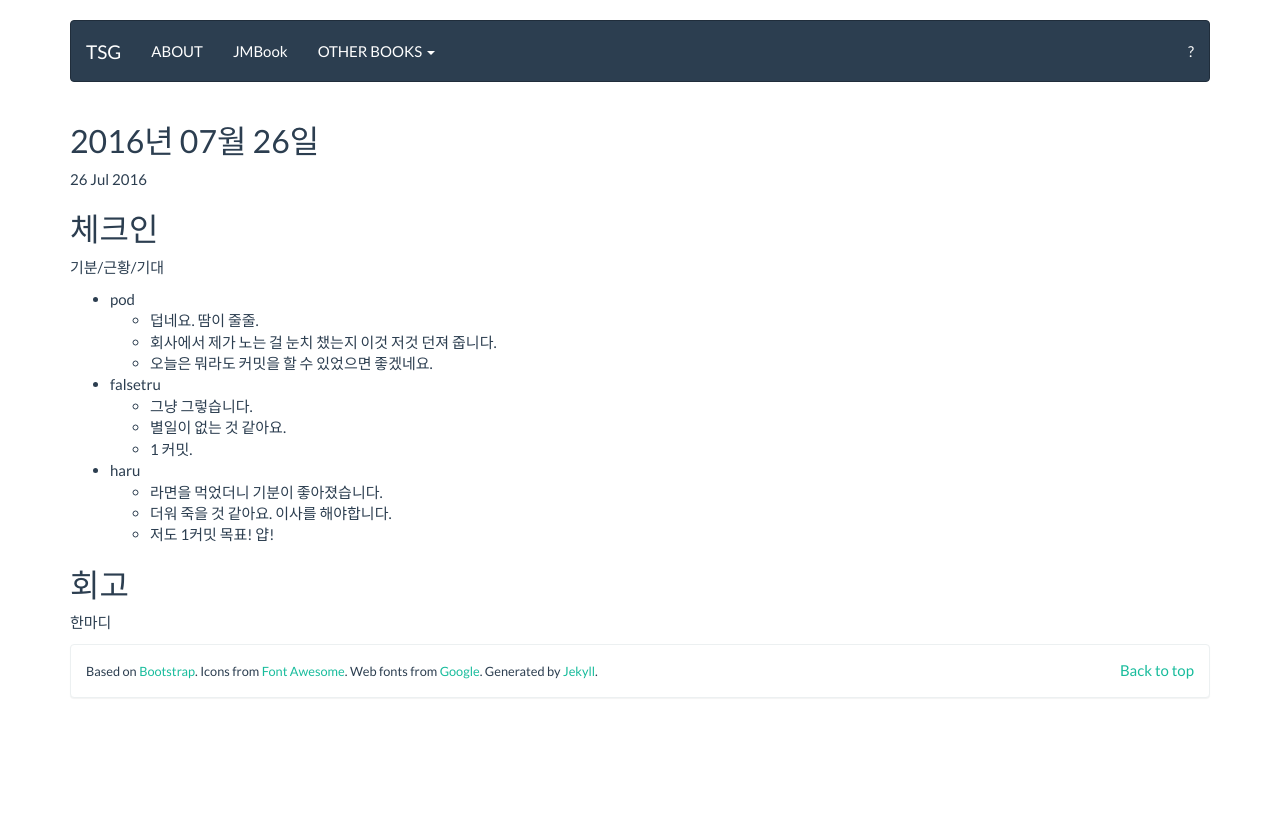
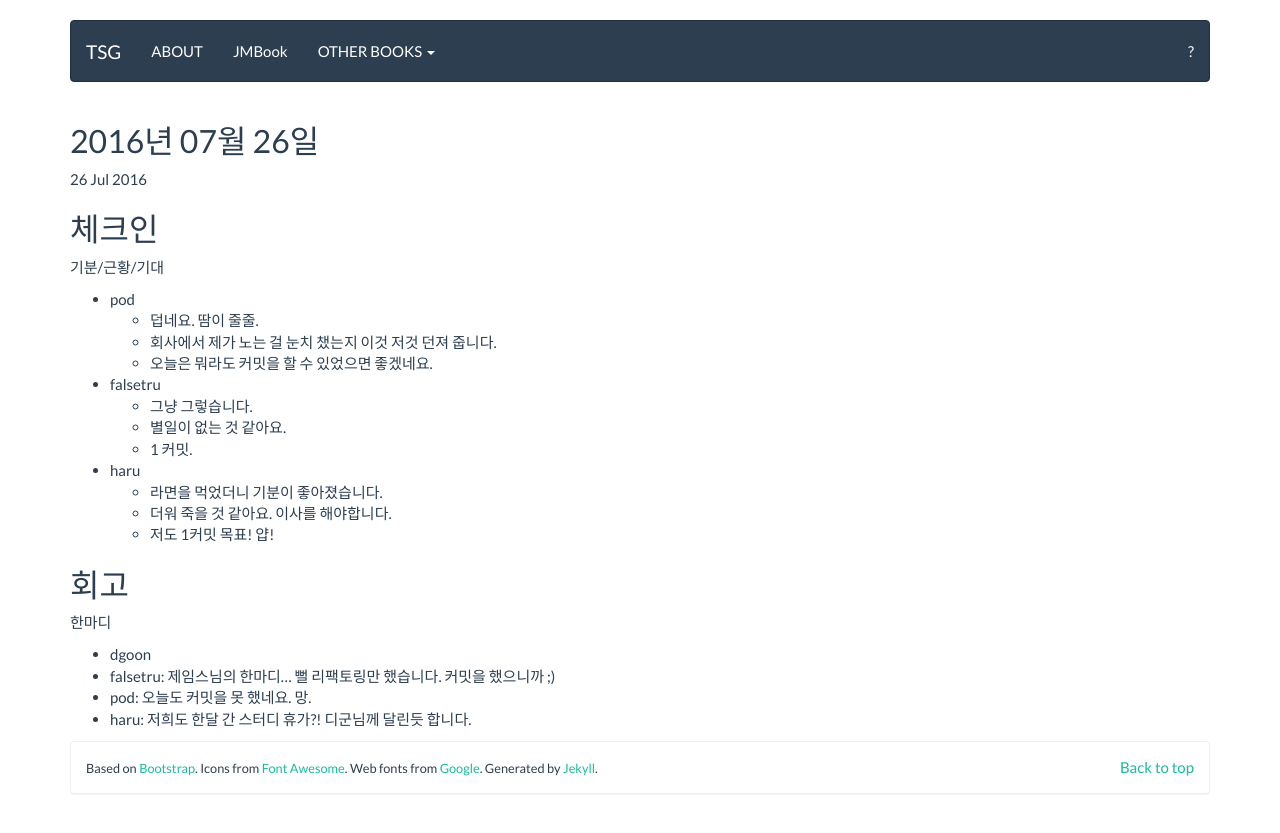
Before and after one commit to tuestudy/tuestudy.github.io, a Jekyll site: the page built from _posts/2016-07-26-meeting.markdown, in a window 1280 px wide. Shown: the top 833 px of the page. Built offline with Jekyll 4.4.1, drawn with Linux system fonts in a browser that asks for light colours.

Commit message:
2016년 7월 26일 회고

```diff
--- a/_posts/2016-07-26-meeting.markdown
+++ b/_posts/2016-07-26-meeting.markdown
@@ -26,3 +26,8 @@
 ## 회고
 
 한마디
+
+* dgoon
+* falsetru: 제임스님의 한마디... 뻘 리팩토링만 했습니다. 커밋을 했으니까 ;)
+* pod: 오늘도 커밋을 못 했네요. 망.
+* haru: 저희도 한달 간 스터디 휴가?! 디군님께 달린듯 합니다.
```
